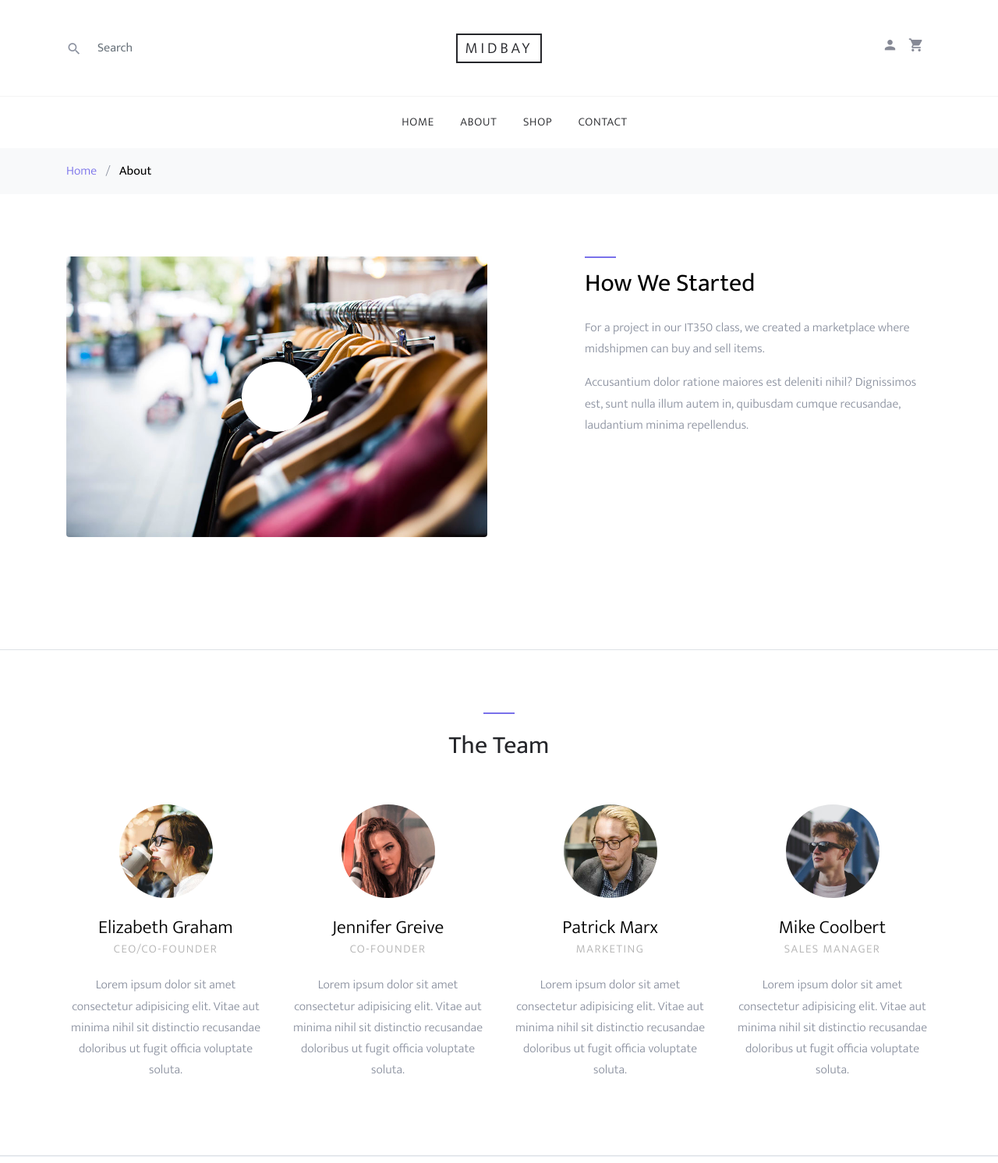
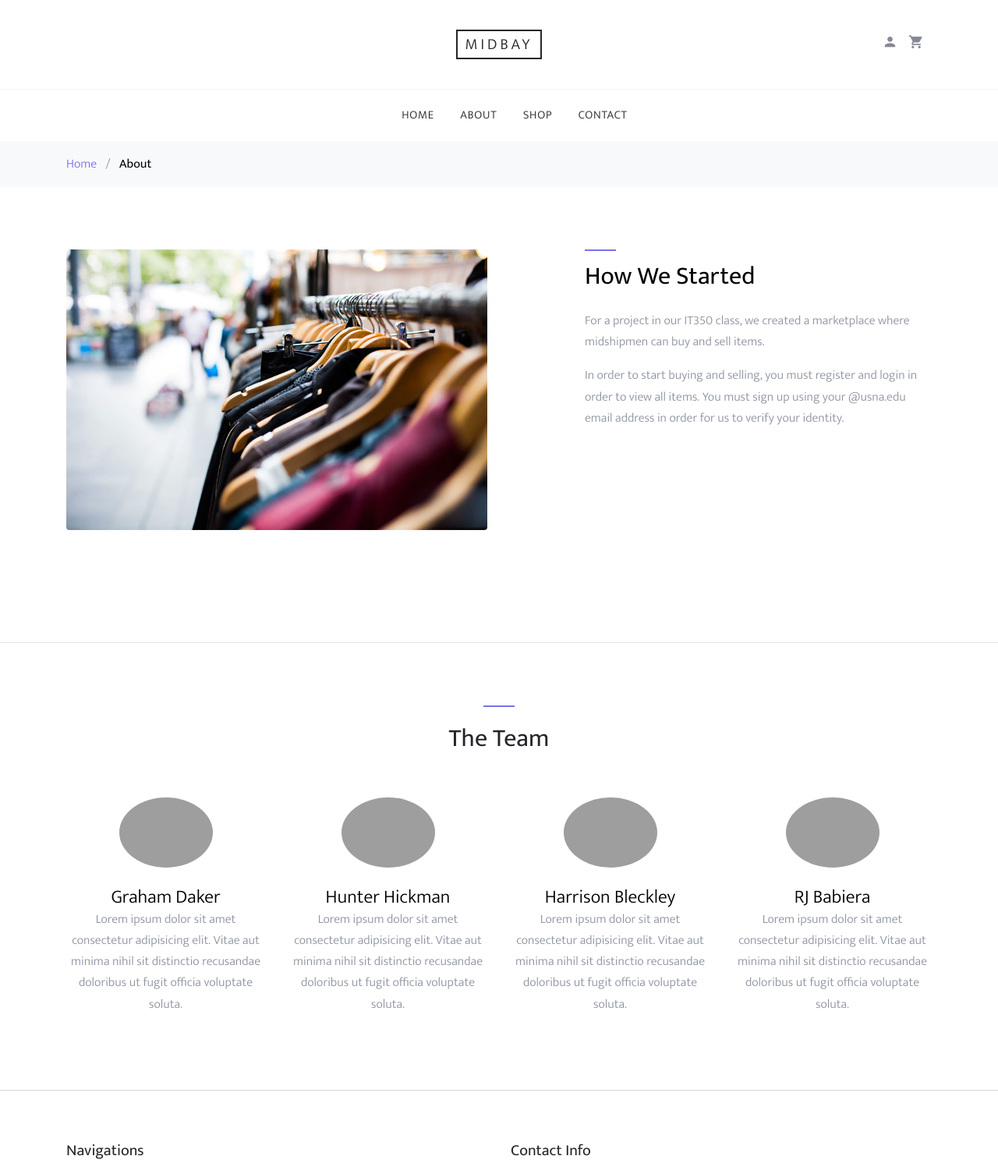
Before and after one commit to RJBabiera2/midbay, a PHP site: page /about.php in a window 1280 px wide. Shown: the top 1492 px of the page at 78% size. Run offline with PHP 8.4, Linux system fonts and the light colour scheme; some libraries are stand-ins or nearby versions; some web fonts are replaced; grey boxes are pictures that could not be loaded.

Commit message:
Header and files
The header now shows up with search bar if only logged in. The profile and cart can only be used if logged in.

```diff
--- a/about.php
+++ b/about.php
@@ -25,7 +25,7 @@
   <div class="site-wrap">
 
     <?php
-        include('header.html');
+        include('header.php');
     ?>
 
     <div class="bg-light py-3">
@@ -43,7 +43,6 @@
             <div class="block-16">
               <figure>
                 <img src="images/blog_1.jpg" alt="Image placeholder" class="img-fluid rounded">
-                <a href="https://vimeo.com/channels/staffpicks/93951774" class="play-button popup-vimeo"><span class="ion-md-play"></span></a>
 
               </figure>
             </div>
@@ -56,7 +55,8 @@
               <h2 class="text-black">How We Started</h2>
             </div>
             <p>For a project in our IT350 class, we created a marketplace where midshipmen can buy and sell items.</p>
-            <p>Accusantium dolor ratione maiores est deleniti nihil? Dignissimos est, sunt nulla illum autem in, quibusdam cumque recusandae, laudantium minima repellendus.</p>
+            <p>In order to start buying and selling, you must register and login in order to view all items. You must sign up using your
+                @usna.edu email address in order for us to verify your identity.</p>
 
           </div>
         </div>
@@ -76,9 +76,8 @@
             <div class="block-38 text-center">
               <div class="block-38-img">
                 <div class="block-38-header">
-                  <img src="images/person_1.jpg" alt="Image placeholder" class="mb-4">
-                  <h3 class="block-38-heading h4">Elizabeth Graham</h3>
-                  <p class="block-38-subheading">CEO/Co-Founder</p>
+                  <img src="images/daker.jpg" alt="Image placeholder" class="mb-4">
+                  <h3 class="block-38-heading h4">Graham Daker</h3>
                 </div>
                 <div class="block-38-body">
                   <p>Lorem ipsum dolor sit amet consectetur adipisicing elit. Vitae aut minima nihil sit distinctio recusandae doloribus ut fugit officia voluptate soluta. </p>
@@ -90,9 +89,8 @@
             <div class="block-38 text-center">
               <div class="block-38-img">
                 <div class="block-38-header">
-                  <img src="images/person_2.jpg" alt="Image placeholder" class="mb-4">
-                  <h3 class="block-38-heading h4">Jennifer Greive</h3>
-                  <p class="block-38-subheading">Co-Founder</p>
+                  <img src="images/hickman.jpg" alt="Image placeholder" class="mb-4">
+                  <h3 class="block-38-heading h4">Hunter Hickman</h3>
                 </div>
                 <div class="block-38-body">
                   <p>Lorem ipsum dolor sit amet consectetur adipisicing elit. Vitae aut minima nihil sit distinctio recusandae doloribus ut fugit officia voluptate soluta. </p>
@@ -104,9 +102,8 @@
             <div class="block-38 text-center">
               <div class="block-38-img">
                 <div class="block-38-header">
-                  <img src="images/person_3.jpg" alt="Image placeholder" class="mb-4">
-                  <h3 class="block-38-heading h4">Patrick Marx</h3>
-                  <p class="block-38-subheading">Marketing</p>
+                  <img src="images/harrison.jpg" alt="Image placeholder" class="mb-4">
+                  <h3 class="block-38-heading h4">Harrison Bleckley</h3>
                 </div>
                 <div class="block-38-body">
                   <p>Lorem ipsum dolor sit amet consectetur adipisicing elit. Vitae aut minima nihil sit distinctio recusandae doloribus ut fugit officia voluptate soluta. </p>
@@ -118,9 +115,8 @@
             <div class="block-38 text-center">
               <div class="block-38-img">
                 <div class="block-38-header">
-                  <img src="images/person_4.jpg" alt="Image placeholder" class="mb-4">
-                  <h3 class="block-38-heading h4">Mike Coolbert</h3>
-                  <p class="block-38-subheading">Sales Manager</p>
+                  <img src="images/babiera.png" alt="Image placeholder" class="mb-4">
+                  <h3 class="block-38-heading h4">RJ Babiera</h3>
                 </div>
                 <div class="block-38-body">
                   <p>Lorem ipsum dolor sit amet consectetur adipisicing elit. Vitae aut minima nihil sit distinctio recusandae doloribus ut fugit officia voluptate soluta. </p>
--- a/admin.php
+++ b/admin.php
@@ -60,7 +60,7 @@
   <div class="site-wrap">
 
     <?php
-        include('header.html');
+        include('header.php');
     ?>
 
     <div class="site-section">
@@ -83,6 +83,7 @@
               <h3 class="mb-3 h6 text-uppercase text-black d-block">Menu</h3>
               <ul class="list-unstyled mb-0">
                 <li class="mb-1"><a href="#" class="d-flex" onclick="hideInfo()"><span>Admin Home</span></a></li>
+                <li class="mb-1"><a href="#" class="d-flex" onclick="showProfile()"><span>Your Profile</span></a></li>
                 <li class="mb-1"><a href="#" class="d-flex" onclick="displayUsers()"><span>Display All Users</span></a></li>
                 <li class="mb-1"><a href="#" class="d-flex" onclick="displayItems()"><span>Display All Items</span></a></li>
                 <li class="mb-1"><a href="#" class="d-flex"><span>Display All Information</span></a></li>
--- a/cart.php
+++ b/cart.php
@@ -25,7 +25,7 @@
   <div class="site-wrap">
 
     <?php
-        include('header.html');
+        include('header.php');
     ?>
 
     <div class="bg-light py-3">
--- a/contact.php
+++ b/contact.php
@@ -25,7 +25,7 @@
   <div class="site-wrap">
 
     <?php
-        include('header.html');
+        include('header.php');
     ?>
 
     <div class="bg-light py-3">
--- /dev/null
+++ b/header.php
@@ -0,0 +1,63 @@
+<?php
+  session_start();
+
+  if(!isset($_SESSION["username"])){
+    $PROFILE = "login.php";
+    $SHOP = "login.php";
+    $CART = "login.php";
+    $showSearch = false;
+  }
+  else{
+    $PROFILE = "userprofile.php";
+    $SHOP = "shop.php";
+    $CART = "cart.php";
+    $showSearch = true;
+  }
+ ?>
+
+<header class="site-navbar" role="banner">
+  <div class="site-navbar-top">
+    <div class="container">
+      <div class="row align-items-center">
+
+        <div class="col-6 col-md-4 order-2 order-md-1 site-search-icon text-left" >
+          <form action="" class="site-block-top-search" <?php if($showSearch == false){ echo 'style="display:none"'; }?>>
+            <span class="icon icon-search2"></span>
+            <input type="text" onsubmit="search(this.value)" class="form-control border-0" id = "search" placeholder="Search">
+          </form>
+        </div>
+
+        <div class="col-12 mb-3 mb-md-0 col-md-4 order-1 order-md-2 text-center">
+          <div class="site-logo">
+            <a href="index.php" class="js-logo-clone">midBay</a>
+          </div>
+        </div>
+
+        <div class="col-6 col-md-4 order-3 order-md-3 text-right">
+          <div class="site-top-icons">
+            <ul>
+              <li><a href=<?php echo $PROFILE ?>><span class="icon icon-person"></span></a></li>
+              <li>
+                <a href=<?php echo $CART ?> class="site-cart">
+                  <span class="icon icon-shopping_cart"></span>
+                </a>
+              </li>
+              <li class="d-inline-block d-md-none ml-md-0"><a href="#" class="site-menu-toggle js-menu-toggle"><span class="icon-menu"></span></a></li>
+            </ul>
+          </div>
+        </div>
+
+      </div>
+    </div>
+  </div>
+  <nav class="site-navigation text-right text-md-center" role="navigation">
+    <div class="container">
+      <ul class="site-menu js-clone-nav d-none d-md-block">
+        <li><a href="index.php">Home</a></li>
+        <li><a href="about.php">About</a></li>
+        <li><a href=<?php echo $SHOP ?>>Shop</a></li>
+        <li><a href="contact.php">Contact</a></li>
+      </ul>
+    </div>
+  </nav>
+</header>
--- a/index.php
+++ b/index.php
@@ -25,7 +25,7 @@
   <div class="site-wrap">
 
     <?php
-        include('header.html');
+        include('header.php');
     ?>
 
     <div class="site-blocks-cover" style="background-image: url(images/indexPhoto.png);" data-aos="fade">
@@ -36,7 +36,7 @@
             <div class="intro-text text-center text-md-left">
               <p class="mb-4">midBay was created with the intention in mind to establish a marketplace created by mids for mids to sell their stuff and purchase other's goods.</p>
               <p>
-                <a href="shop.shtml" class="btn btn-sm btn-primary">Shop Now</a>
+                <a href="shop.php" class="btn btn-sm btn-primary">Shop Now</a>
               </p>
             </div>
           </div>
--- a/sendemail.php
+++ b/sendemail.php
@@ -40,7 +40,7 @@
    <div class="site-wrap">
 
      <?php
-         include('header.html');
+         include('header.php');
      ?>
 
      <div class="site-section">
--- a/shop.php
+++ b/shop.php
@@ -55,10 +55,8 @@
   <div class="site-wrap">
 
     <?php
-        include('header.html');
+        include('header.php');
     ?>
-
-
 
     <div class="bg-light py-3">
       <div class="container">
--- a/thankyou.php
+++ b/thankyou.php
@@ -25,7 +25,7 @@
   <div class="site-wrap">
 
     <?php
-        include('header.html');
+        include('header.php');
     ?>
 
     <div class="bg-light py-3">
```
Also changed, not shown: checkout.php (+8 -1 lines), login.php (+6 -5 lines), registration.php (+13 -4 lines).
